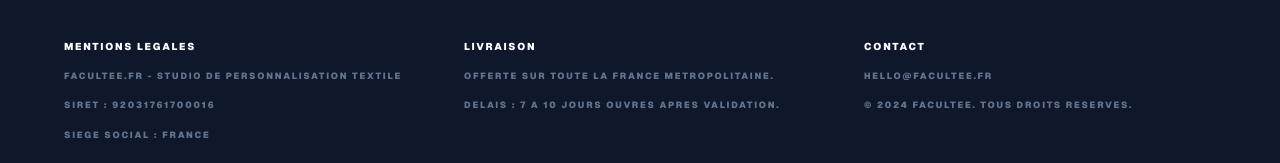
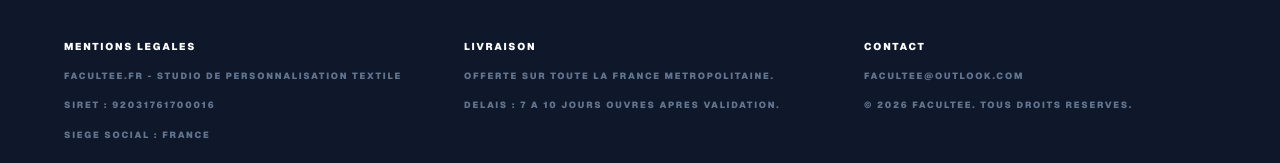
Before and after one commit to appsansnom75/monsitefacultee, a Next.js app: page / in a window 1280 px wide. Shown: the part 984-1147 px from the top of the page. Built offline with nearby package versions, Linux system fonts and the light colour scheme.

Commit message:
maj legere

```diff
--- a/src/app/page.tsx
+++ b/src/app/page.tsx
@@ -223,8 +223,8 @@
           </div>
           <div className="space-y-4 text-left">
             <p className="text-white text-[10px]">CONTACT</p>
-            <p>HELLO@FACULTEE.FR</p>
-            <p>© 2024 FACULTEE. TOUS DROITS RESERVES.</p>
+            <p>FACULTEE@OUTLOOK.COM</p>
+            <p>© 2026 FACULTEE. TOUS DROITS RESERVES.</p>
           </div>
         </div>
       </footer>
```
